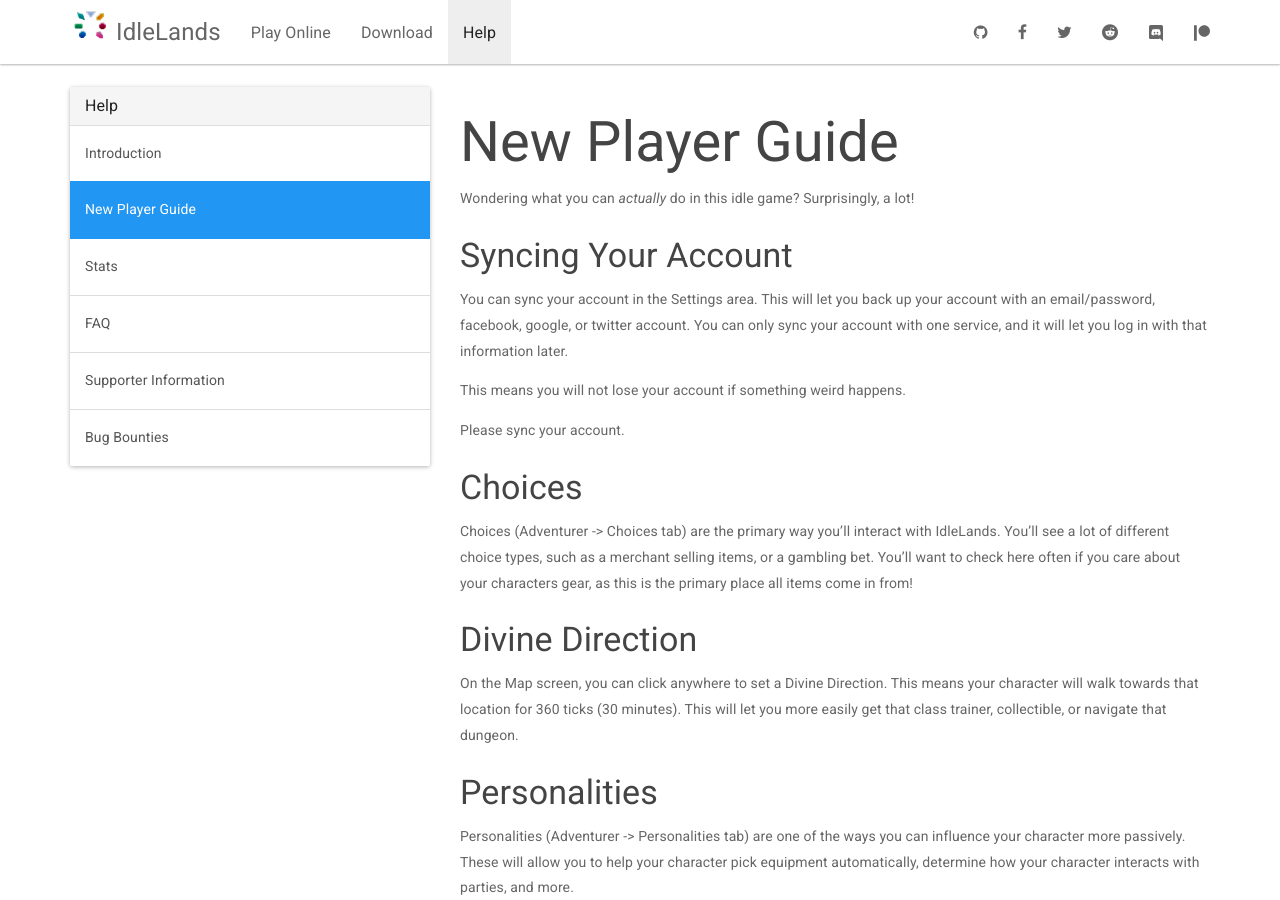
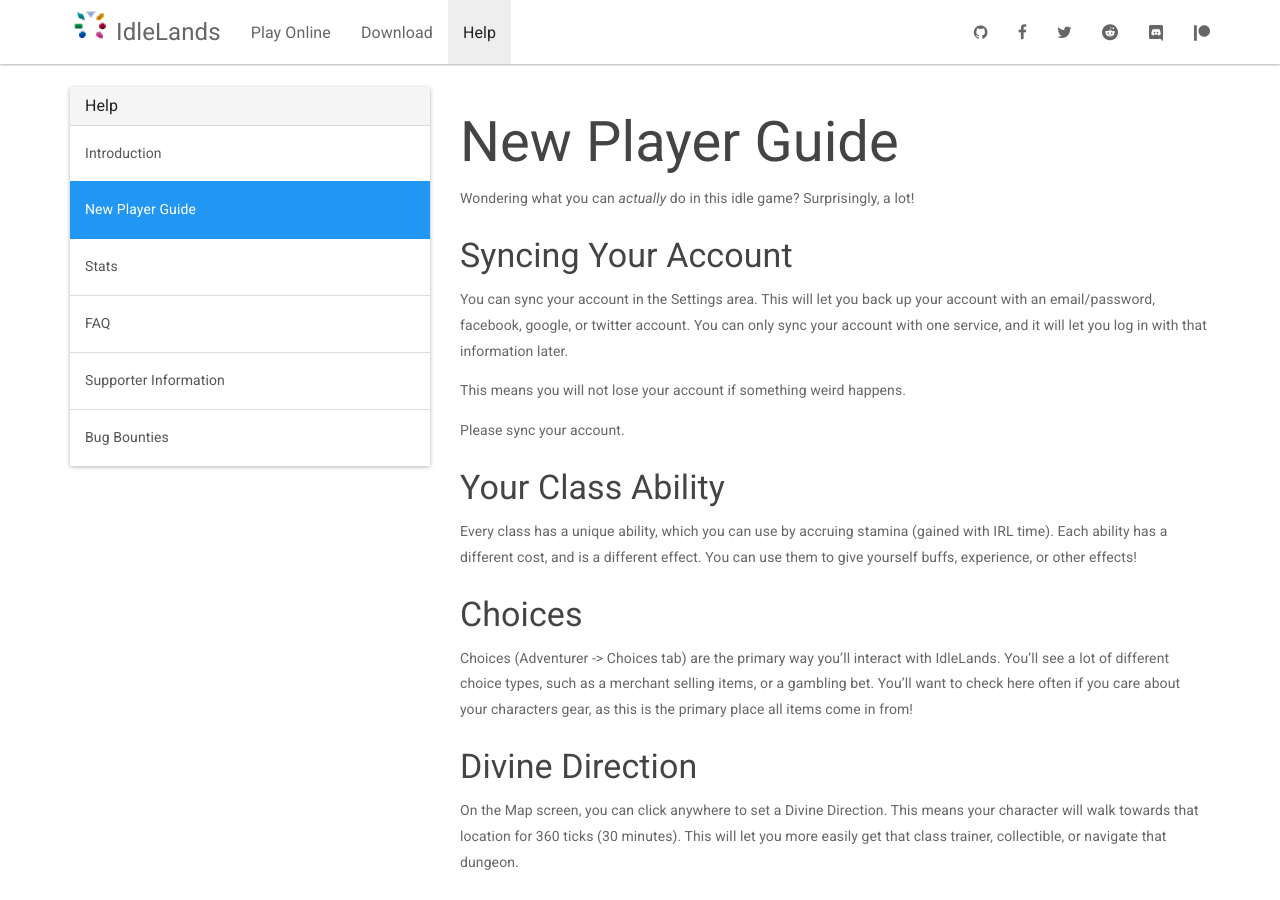
Before and after one commit to IdleLands/idlelands.github.io, a Jekyll site: the page built from _docs/help/new-player.md, in a window 1280 px wide and 900 px high. Built offline with Jekyll 4.4.1, drawn with Linux system fonts in a browser that asks for light colours; nearby versions of some CDN libraries.

Commit message:
Update new-player.md

```diff
--- a/_docs/help/new-player.md
+++ b/_docs/help/new-player.md
@@ -13,6 +13,10 @@ You can sync your account in the Settings area. This will let you back up your a
 This means you will not lose your account if something weird happens.
 
 Please sync your account.
+
+### Your Class Ability
+
+Every class has a unique ability, which you can use by accruing stamina (gained with IRL time). Each ability has a different cost, and is a different effect. You can use them to give yourself buffs, experience, or other effects!
 
 ### Choices
 
```
